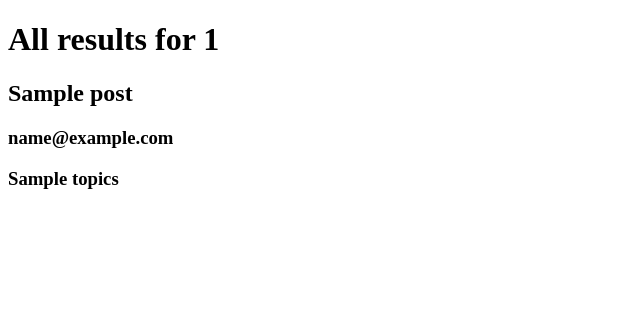
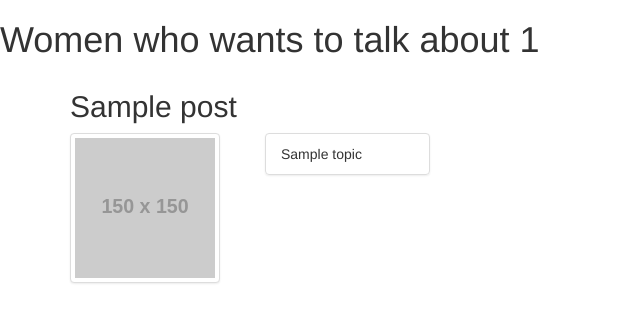
Before and after one commit to recarreira/gender-representativity-in-tech, a Flask app: page /list/1 in a window 1280 px wide. Shown: the top 323 px of the page, without its empty margins (0-640 px from the left). Run offline with Flask 2, Linux system fonts and the light colour scheme; grey boxes labelled with a size stand in for pictures from a placeholder-image service; a database or web service that is not in the repository returns one stand-in record (values such as "Sample title"); some libraries are stand-ins or nearby versions.

Commit message:
Adds bootstrap

```diff
--- a/templates/form.html
+++ b/templates/form.html
@@ -1,8 +1,12 @@
 <!doctype html>
+<head>
   <title>Add person</title>
+</head>
+<body>
   <form method="POST" action="/add">
      <input name="name" value="" />
      <input name="email" value="" />
      <input name="topics" value="" />
      <input type="submit">
   </form>
+</body>
--- a/templates/list.html
+++ b/templates/list.html
@@ -1,10 +1,38 @@
 <!doctype html>
+<html>
+  <head>
     <title>List of persons</title>
+    <link rel="stylesheet" href="https://maxcdn.bootstrapcdn.com/bootstrap/3.3.7/css/bootstrap.min.css" integrity="sha384-BVYiiSIFeK1dGmJRAkycuHAHRg32OmUcww7on3RYdg4Va+PmSTsz/K68vbdEjh4u" crossorigin="anonymous">
+
+    <link rel="stylesheet" href="https://maxcdn.bootstrapcdn.com/bootstrap/3.3.7/css/bootstrap-theme.min.css" integrity="sha384-rHyoN1iRsVXV4nD0JutlnGaslCJuC7uwjduW9SVrLvRYooPp2bWYgmgJQIXwl/Sp" crossorigin="anonymous">
+  </head>
+  <body>
     {% if topic %}
-    <h1>All results for {{ topic }}</h1>
+        <h1>Women who wants to talk about {{ topic }}</h1>
     {% endif %}
+    <div class="container">
+      <div class="row">
         {% for person in persons %}
+          <div class="col-md-4">
             <h2>{{ person.name }}</h2>
-    <h3>{{ person.email }}</h3>
-    <h3>{{ person.topics }}</h3>
+            <div class="row">
+              <div class="col-md-6">
+                <img data-src="holder.js/150x150" class="img-thumbnail" alt="imagem" src="http://placehold.it/150x150" data-holder-rendered="true" style="width: 150px; height: 150px;">
+              </div>
+              <div class="col-md-6">
+                <ul class="list-group">
+                  {% for topic in person.topics %}
+                  <li class="list-group-item">{{ topic }}</li>
                   {% endfor %}
+                </ul>
+              </div>
+            </div>
+          </div>
+        {% endfor %}
+      </div>
+    </div>
+
+    <script src="https://ajax.googleapis.com/ajax/libs/jquery/1.12.4/jquery.min.js"></script>
+    <script src="https://maxcdn.bootstrapcdn.com/bootstrap/3.3.7/js/bootstrap.min.js" integrity="sha384-Tc5IQib027qvyjSMfHjOMaLkfuWVxZxUPnCJA7l2mCWNIpG9mGCD8wGNIcPD7Txa" crossorigin="anonymous"></script>
+  </body>
+</html>
```
Lines whose indentation alone changed are shown as unchanged.
